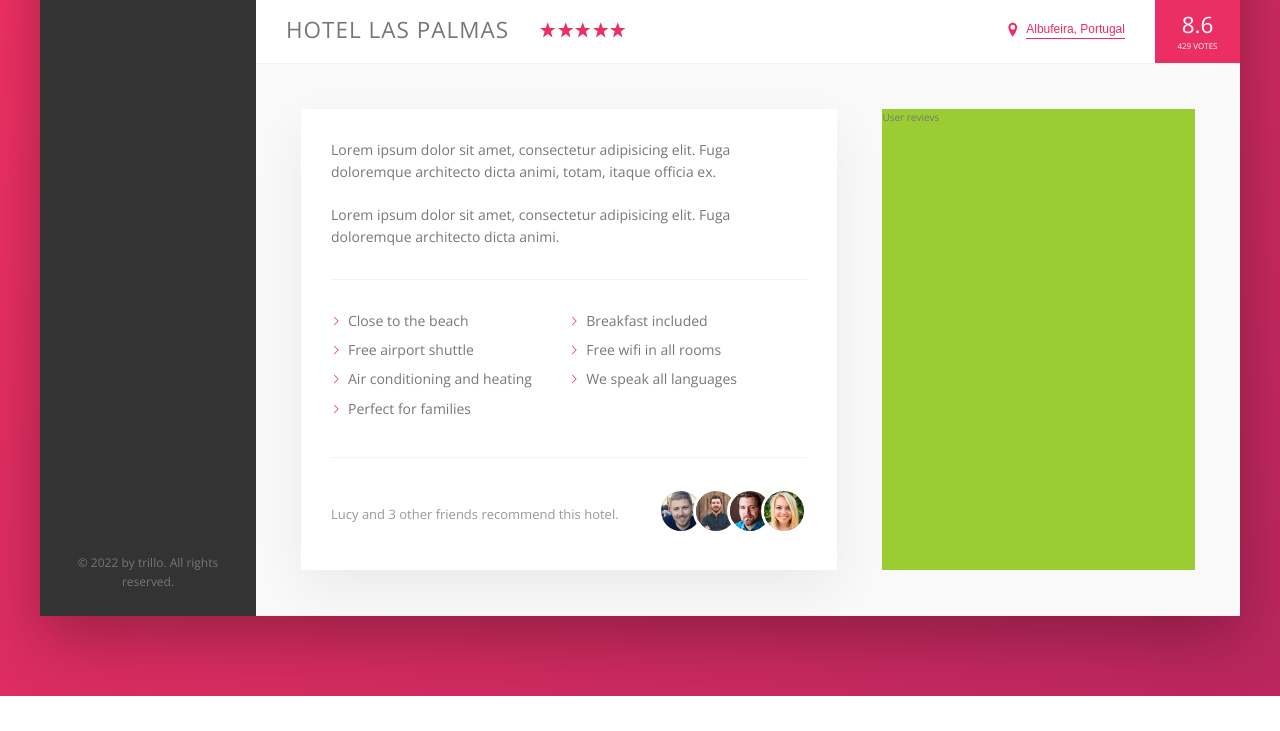
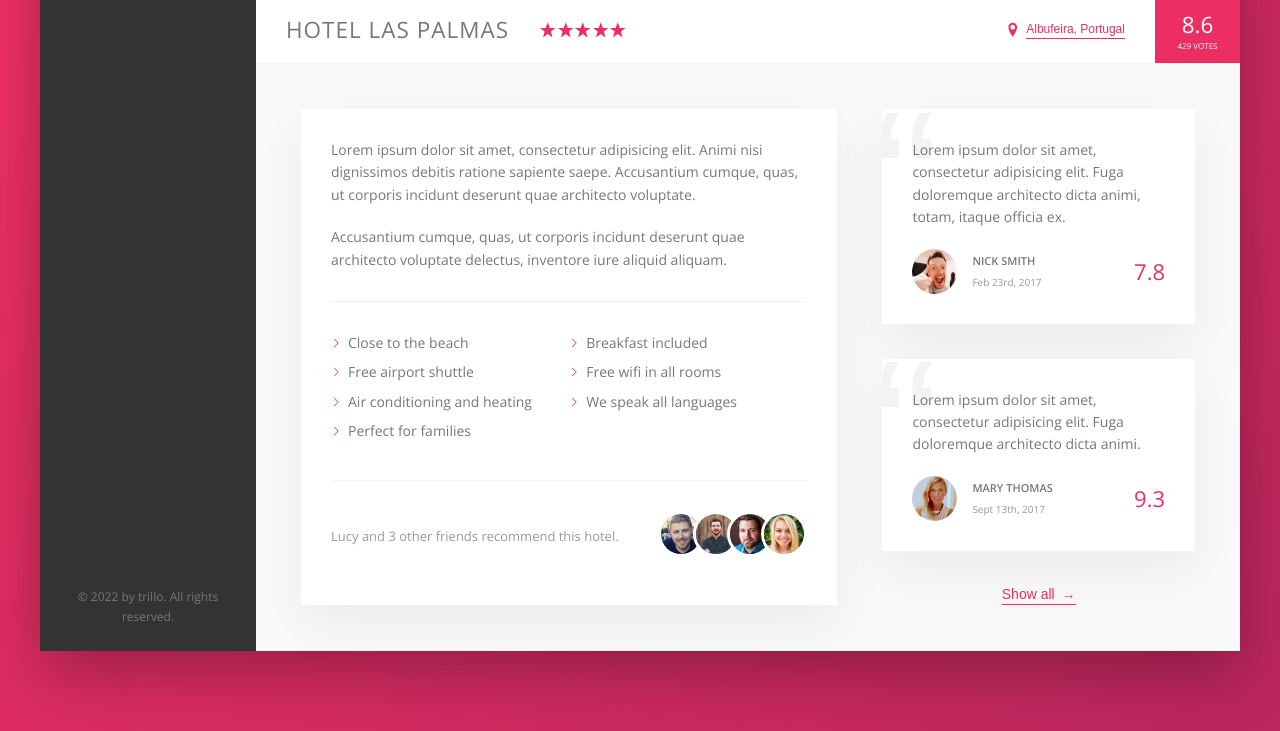
Before and after one commit to Xgiii/trillo, a website: page index.html in a window 1280 px wide. Shown: the part 538-1269 px from the top of the page. Before the commit the page ends 1234 px from the top, so only its background shows below. Drawn offline with nearby package versions, Linux system fonts and the light colour scheme.

Commit message:
user revievs

```diff
--- a/index.html
+++ b/index.html
@@ -156,9 +156,14 @@
           <div class="detail">
             <div class="description">
               <p class="paragraph">
-                Lorem ipsum dolor sit amet, consectetur adipisicing elit. Fuga doloremque architecto dicta animi, totam, itaque officia ex.
+                Lorem ipsum dolor sit amet, consectetur adipisicing elit. Animi
+                nisi dignissimos debitis ratione sapiente saepe. Accusantium
+                cumque, quas, ut corporis incidunt deserunt quae architecto
+                voluptate.
               </p>
-              <p class="paragraph">Lorem ipsum dolor sit amet, consectetur adipisicing elit. Fuga doloremque architecto dicta animi.
+              <p class="paragraph">
+                Accusantium cumque, quas, ut corporis incidunt deserunt quae
+                architecto voluptate delectus, inventore iure aliquid aliquam.
               </p>
               <ul class="list">
                 <li class="list__item">Close to the beach</li>
@@ -197,7 +202,46 @@
                 </div>
               </div>
             </div>
-            <div class="user-revievs">User revievs</div>
+            <div class="user-revievs">
+              <figure class="review">
+                <blockquote class="review__text">
+                  Lorem ipsum dolor sit amet, consectetur adipisicing elit. Fuga
+                  doloremque architecto dicta animi, totam, itaque officia ex.
+                </blockquote>
+                <figcaption class="review__user">
+                  <img
+                    src="img/user-1.jpg"
+                    alt="User 1"
+                    class="review__photo"
+                  />
+                  <div class="review__user-box">
+                    <p class="review__user-name">Nick Smith</p>
+                    <p class="review__user-date">Feb 23rd, 2017</p>
+                  </div>
+                  <div class="review__rating">7.8</div>
+                </figcaption>
+              </figure>
+              <figure class="review">
+                <blockquote class="review__text">
+                  Lorem ipsum dolor sit amet, consectetur adipisicing elit. Fuga
+                  doloremque architecto dicta animi.
+                </blockquote>
+                <figcaption class="review__user">
+                  <img
+                    src="img/user-2.jpg"
+                    alt="User 1"
+                    class="review__photo"
+                  />
+                  <div class="review__user-box">
+                    <p class="review__user-name">Mary Thomas</p>
+                    <p class="review__user-date">Sept 13th, 2017</p>
+                  </div>
+                  <div class="review__rating">9.3</div>
+                </figcaption>
+              </figure>
+
+              <button class="btn-inline">Show all <span>&rarr;</span></button>
+            </div>
           </div>
         </main>
       </div>
--- a/sass/_components.scss
+++ b/sass/_components.scss
@@ -261,8 +261,17 @@
   cursor: pointer;
   transition: all 0.2s;
 
+  & span {
+    margin-left: 3px;
+    transition: margin-left .2s;
+  }
+
   &:hover {
     color: var(--color-grey-dark-1);
+
+    span {
+      margin-left: 8px;
+    }
   }
 
   &:focus {
@@ -348,3 +357,64 @@
     }
   }
 }
+
+//REVIEWS
+.review {
+  background-color: #fff;
+  box-shadow: var(--shadow-light-1);
+  padding: 3rem;
+  margin-bottom: 3.5rem;
+  position: relative;
+  overflow: hidden;
+
+  &__text {
+    margin-bottom: 2rem;
+    z-index: 2;
+    position: relative;
+  }
+
+  &__user {
+    display: flex;
+    align-items: center;
+  }
+
+  &__photo {
+    height: 4.5rem;
+    width: 4.5rem;
+    border-radius: 50%;
+  }
+
+  &__user-box {
+    margin-right: auto;
+    margin-left: 1.5rem;
+  }
+
+  &__user-name {
+    text-transform: uppercase;
+    font-size: 1.1rem;
+    font-weight: 600;
+    margin-bottom: .4rem;
+  }
+
+  &__user-date {
+    font-size: 1rem;
+    color: var(--color-grey-dark-3);
+  }
+
+  &__rating {
+    color: var(--color-primary);
+    font-size: 2.2rem;
+  }
+
+  &::before {
+    content: '\201C';
+    position: absolute;
+    top: -2.75rem;
+    left: -1rem;
+    font-size: 20rem;
+    line-height: 1;
+    color: var(--color-grey-light-2);
+    font-family: sans-serif;
+    z-index: 1;
+  }
+}
--- a/sass/_layout.scss
+++ b/sass/_layout.scss
@@ -38,6 +38,7 @@
 }
 
 .detail {
+  font-size: 1.4rem;
   display: flex;
   padding: 4.5rem;
   background-color: var(--color-grey-light-1);
@@ -45,7 +46,6 @@
 }
 
 .description {
-  font-size: 1.4rem;
   background-color: #fff;
   box-shadow: var(--shadow-light-1);
   padding: 3rem;
@@ -54,6 +54,9 @@
 }
 
 .user-revievs {
-  background-color: yellowgreen;
   flex: 1;
+
+  display: flex;
+  flex-direction: column;
+  align-items: center;
 }
```
Also changed, not shown: css/style.css, 1 other file.
